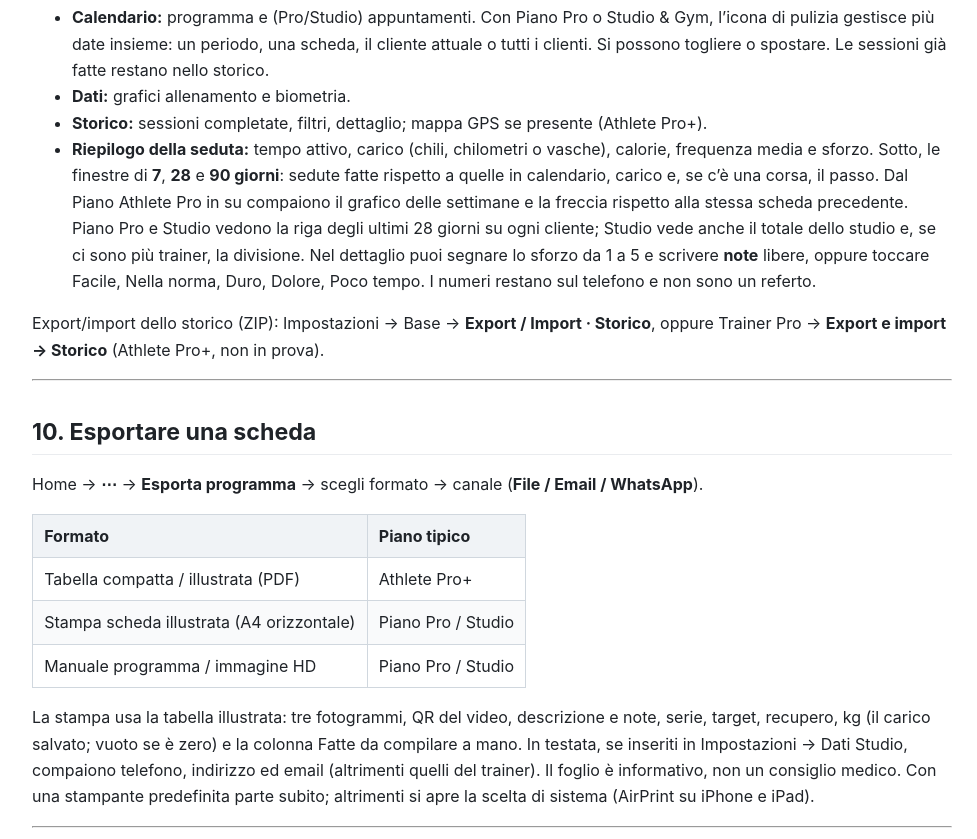
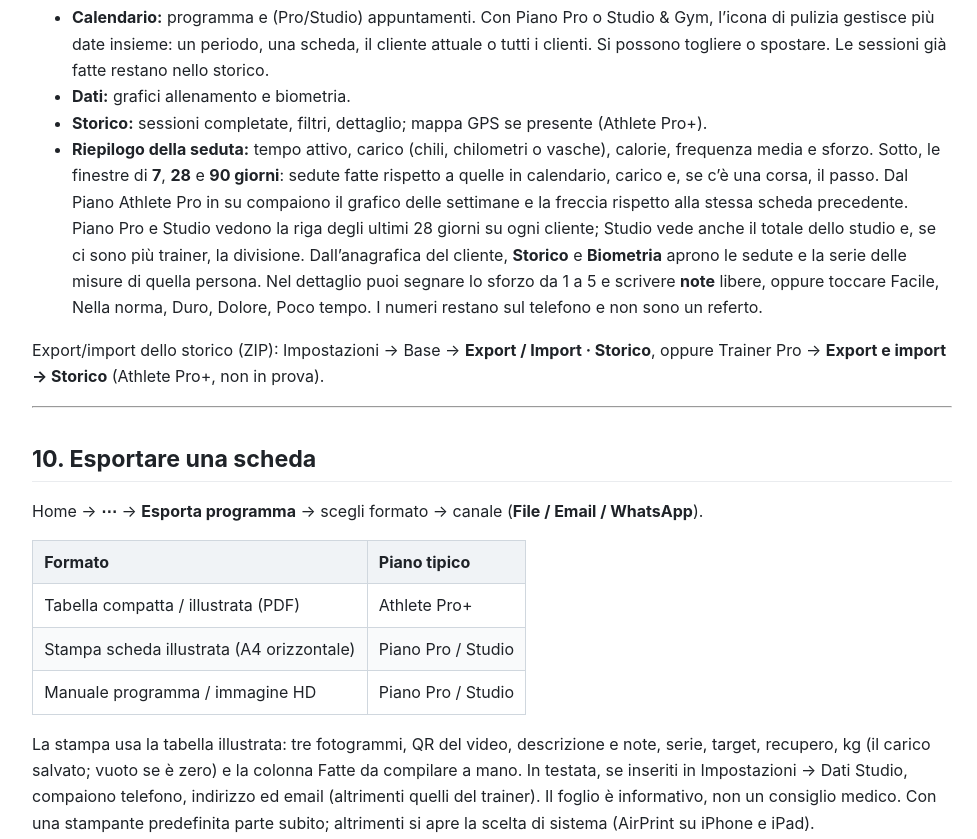
Before and after one commit to Maufer58/KINEVA-FIT_LandingPage, a plain HTML site: page guides/it/guida_utilizzo.html in a window 1280 px wide. Shown: the part 5560-6399 px from the top of the page, without its empty margins (148-1125 px from the left). Drawn offline with Linux system fonts and the light colour scheme.

Commit message:
chore: sync landing from KINEVA FIT (2026-11-03)

```diff
--- a/guides/it/guida_utilizzo.html
+++ b/guides/it/guida_utilizzo.html
@@ -254,7 +254,7 @@ La prova gratuita (se attiva sullo Store) è legata al tuo account Store.<br />
 <li><strong>Calendario:</strong> programma e (Pro/Studio) appuntamenti. Con Piano Pro o Studio &amp; Gym, l’icona di pulizia gestisce più date insieme: un periodo, una scheda, il cliente attuale o tutti i clienti. Si possono togliere o spostare. Le sessioni già fatte restano nello storico.  </li>
 <li><strong>Dati:</strong> grafici allenamento e biometria.  </li>
 <li><strong>Storico:</strong> sessioni completate, filtri, dettaglio; mappa GPS se presente (Athlete Pro+).</li>
-<li><strong>Riepilogo della seduta:</strong> tempo attivo, carico (chili, chilometri o vasche), calorie, frequenza media e sforzo. Sotto, le finestre di <strong>7</strong>, <strong>28</strong> e <strong>90 giorni</strong>: sedute fatte rispetto a quelle in calendario, carico e, se c’è una corsa, il passo. Dal Piano Athlete Pro in su compaiono il grafico delle settimane e la freccia rispetto alla stessa scheda precedente. Piano Pro e Studio vedono la riga degli ultimi 28 giorni su ogni cliente; Studio vede anche il totale dello studio e, se ci sono più trainer, la divisione. Nel dettaglio puoi segnare lo sforzo da 1 a 5 e scrivere <strong>note</strong> libere, oppure toccare Facile, Nella norma, Duro, Dolore, Poco tempo. I numeri restano sul telefono e non sono un referto.</li>
+<li><strong>Riepilogo della seduta:</strong> tempo attivo, carico (chili, chilometri o vasche), calorie, frequenza media e sforzo. Sotto, le finestre di <strong>7</strong>, <strong>28</strong> e <strong>90 giorni</strong>: sedute fatte rispetto a quelle in calendario, carico e, se c’è una corsa, il passo. Dal Piano Athlete Pro in su compaiono il grafico delle settimane e la freccia rispetto alla stessa scheda precedente. Piano Pro e Studio vedono la riga degli ultimi 28 giorni su ogni cliente; Studio vede anche il totale dello studio e, se ci sono più trainer, la divisione. Dall’anagrafica del cliente, <strong>Storico</strong> e <strong>Biometria</strong> aprono le sedute e la serie delle misure di quella persona. Nel dettaglio puoi segnare lo sforzo da 1 a 5 e scrivere <strong>note</strong> libere, oppure toccare Facile, Nella norma, Duro, Dolore, Poco tempo. I numeri restano sul telefono e non sono un referto.</li>
 </ul>
 <p>Export/import dello storico (ZIP): Impostazioni → Base → <strong>Export / Import · Storico</strong>, oppure Trainer Pro → <strong>Export e import → Storico</strong> (Athlete Pro+, non in prova).</p>
 <hr />
```
Also changed, not shown: guides/en/guida_utilizzo.html (+1 -1 lines).
